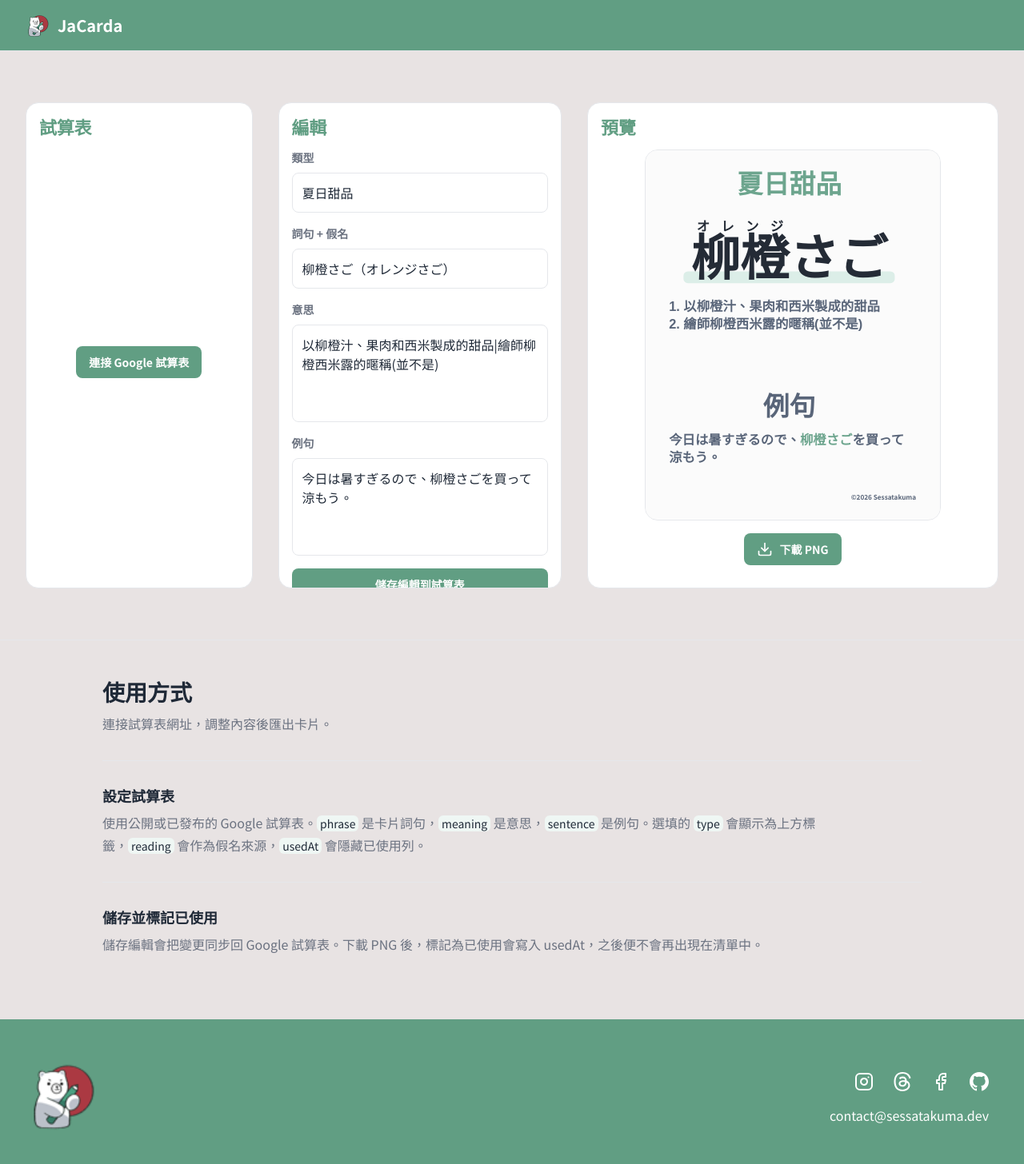
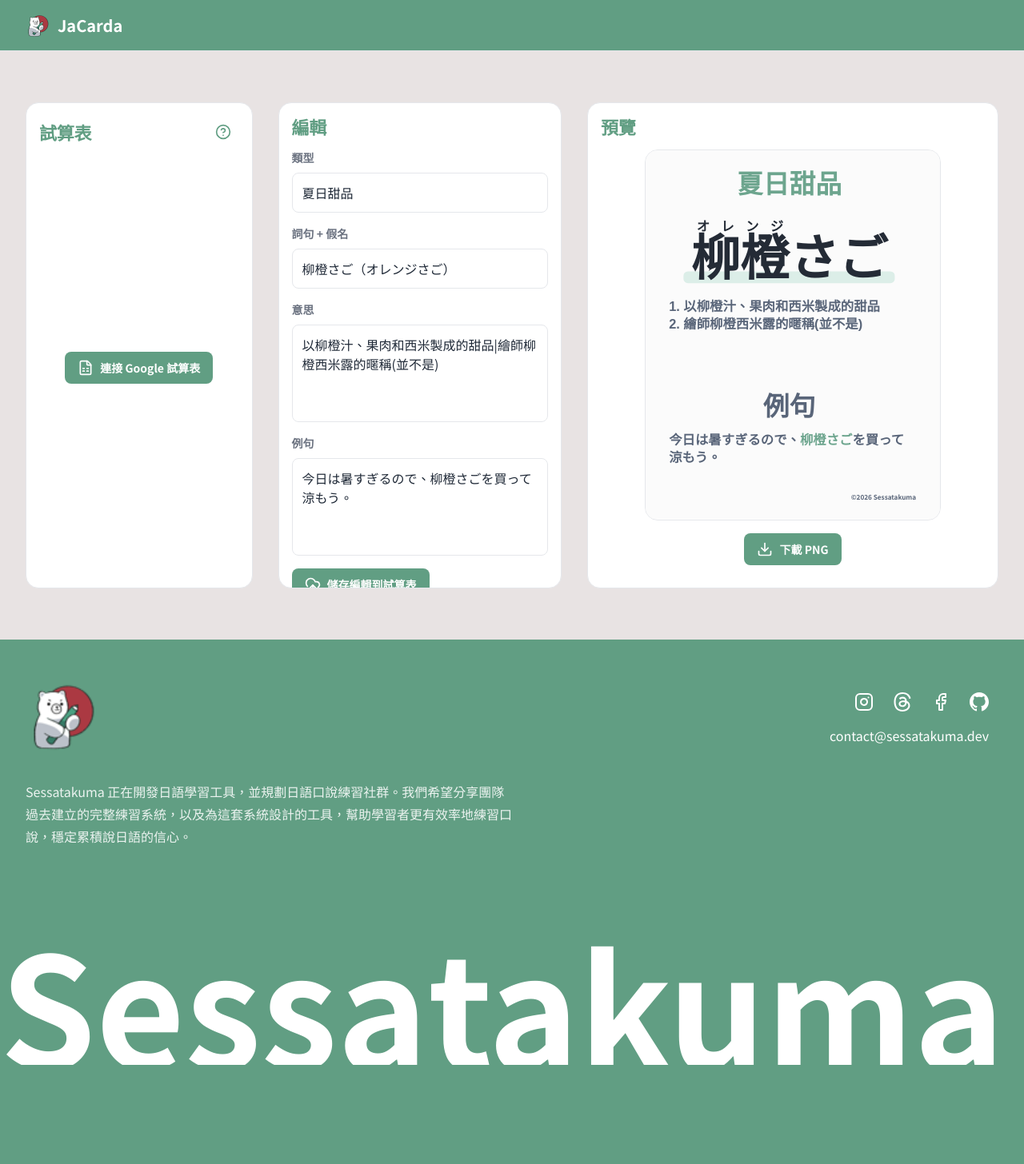
Before and after one commit to sessatakuma/JaCarda, a React (Vite) app: page / in a window 1280 px wide. Shown: the top 1456 px of the page at 80% size. After the commit the page ends 1332 px from the top, so only its background shows below. Built offline with nearby package versions, Linux system fonts and the light colour scheme; a web font is replaced by a local one.

Commit message:
fix: streamline sheet help controls

```diff
--- a/src/components/App.tsx
+++ b/src/components/App.tsx
@@ -6,8 +6,17 @@
     type MouseEvent,
     type ReactNode,
 } from 'react';
-import { Download, Facebook, Instagram, RefreshCw, X } from 'lucide-react';
-import { Trans, useTranslation } from 'react-i18next';
+import {
+    CircleHelp,
+    CloudUpload,
+    Download,
+    Facebook,
+    FileSpreadsheet,
+    Instagram,
+    RefreshCw,
+    X,
+} from 'lucide-react';
+import { useTranslation } from 'react-i18next';
 
 import {
     fetchSheetCards,
@@ -46,6 +55,7 @@
         () => (sheetUrl ? 'loading' : 'ready')
     );
     const [isDialogOpen, setIsDialogOpen] = useState(false);
+    const [isHelpDialogOpen, setIsHelpDialogOpen] = useState(false);
     const [isDownloading, setIsDownloading] = useState(false);
     const [isMarkDialogOpen, setIsMarkDialogOpen] = useState(false);
     const [isSaving, setIsSaving] = useState(false);
@@ -295,7 +305,23 @@
                             className='row-panel'
                             aria-label={t('rows.aria')}
                         >
-                            <PanelTitle>{t('rows.title')}</PanelTitle>
+                            <div className='panel-title-row'>
+                                <PanelTitle>{t('rows.title')}</PanelTitle>
+                                <AppButton
+                                    ariaLabel={t('actions.help')}
+                                    className='panel-help-button'
+                                    icon={
+                                        <CircleHelp
+                                            size={20}
+                                            aria-hidden='true'
+                                        />
+                                    }
+                                    variant='ghost'
+                                    onClick={() => {
+                                        setIsHelpDialogOpen(true);
+                                    }}
+                                />
+                            </div>
                             {sheetUrl ? (
                                 <div className='row-list'>
                                     {unusedCards.map((card, index) => (
@@ -332,6 +358,12 @@
                             ) : (
                                 <div className='sheet-connect-empty'>
                                     <AppButton
+                                        icon={
+                                            <FileSpreadsheet
+                                                size={20}
+                                                aria-hidden='true'
+                                            />
+                                        }
                                         onClick={() => {
                                             setIsDialogOpen(true);
                                         }}
@@ -403,7 +435,11 @@
                                 />
                             </label>
                             <AppButton
+                                className='edit-save-button'
                                 disabled={isSaving}
+                                icon={
+                                    <CloudUpload size={20} aria-hidden='true' />
+                                }
                                 onClick={() => {
                                     void saveEditedCard();
                                 }}
@@ -442,9 +478,30 @@
                         </section>
                     </div>
                 </section>
-                <UsageSection />
             </main>
             <Footer />
+
+            {isHelpDialogOpen ? (
+                <div className='sheet-dialog-backdrop'>
+                    <dialog className='sheet-dialog' open>
+                        <div className='sheet-dialog-content'>
+                            <div className='sheet-dialog-header'>
+                                <h2>{t('rows.helpTitle')}</h2>
+                                <AppButton
+                                    ariaLabel={t('actions.dismiss')}
+                                    className='sheet-dialog-dismiss'
+                                    icon={<X size={20} aria-hidden='true' />}
+                                    variant='ghost'
+                                    onClick={() => {
+                                        setIsHelpDialogOpen(false);
+                                    }}
+                                />
+                            </div>
+                            <p>{t('rows.helpBody')}</p>
+                        </div>
+                    </dialog>
+                </div>
+            ) : null}
 
             {isDialogOpen ? (
                 <div className='sheet-dialog-backdrop'>
@@ -526,42 +583,6 @@
                 </div>
             ) : null}
         </>
-    );
-}
-
-function UsageSection(): JSX.Element {
-    const { t } = useTranslation();
-
-    return (
-        <section className='usage-section' aria-labelledby='usage-title'>
-            <div className='usage-section-inner'>
-                <div className='usage-intro'>
-                    <h2 id='usage-title'>{t('usage.title')}</h2>
-                    <p>{t('usage.intro')}</p>
-                </div>
-
-                <div className='usage-guide' aria-label={t('usage.aria')}>
-                    <article className='usage-guide-row'>
-                        <div className='usage-guide-copy'>
-                            <h3>{t('usage.sheetTitle')}</h3>
-                            <p>
-                                <Trans
-                                    i18nKey='usage.sheetBody'
-                                    components={{ code: <code /> }}
-                                />
-                            </p>
-                        </div>
-                    </article>
-
-                    <article className='usage-guide-row'>
-                        <div className='usage-guide-copy'>
-                            <h3>{t('usage.saveTitle')}</h3>
-                            <p>{t('usage.saveBody')}</p>
-                        </div>
-                    </article>
-                </div>
-            </div>
-        </section>
     );
 }
 
--- a/src/global.css
+++ b/src/global.css
@@ -159,6 +159,7 @@
 
 .edit-panel .button {
     align-self: end;
+    justify-self: start;
     margin-top: auto;
     margin-bottom: var(--space-3);
 }
@@ -173,6 +174,25 @@
     font-weight: 700;
     line-height: 1.2;
     letter-spacing: -0.01em;
+}
+
+.panel-title-row {
+    display: flex;
+    align-items: center;
+    gap: var(--space-3);
+    justify-content: space-between;
+}
+
+.panel-help-button {
+    width: calc(var(--space-6) + var(--space-2));
+    min-width: calc(var(--space-6) + var(--space-2));
+    color: var(--color-accent-green);
+    background: transparent;
+    padding: 0;
+}
+
+.edit-save-button {
+    width: fit-content;
 }
 
 .used-message {
@@ -320,6 +340,11 @@
     background: var(--color-accent-green-light);
 }
 
+.button.panel-help-button {
+    color: var(--color-accent-green);
+    background: transparent;
+}
+
 .button:hover {
     opacity: 0.86;
 }
@@ -396,78 +421,6 @@
     display: flex;
     gap: var(--space-3);
     justify-content: flex-end;
-}
-
-.usage-section {
-    padding: var(--space-7) 0;
-    border-top: 1px solid var(--color-border);
-    background: var(--color-bg-primary);
-}
-
-.usage-section-inner {
-    width: 100%;
-    max-width: var(--size-page-max);
-    margin: 0 auto;
-    padding: 0 var(--space-6);
-}
-
-.usage-intro {
-    display: grid;
-    gap: var(--space-2);
-    padding-bottom: var(--space-6);
-    border-bottom: 1px solid var(--color-border);
-}
-
-.usage-intro h2 {
-    color: var(--color-text-primary);
-    font-size: 1.75rem;
-    line-height: 1.2;
-}
-
-.usage-intro p,
-.usage-guide-copy p {
-    color: var(--color-text-secondary);
-    font-size: 1rem;
-    line-height: 1.75;
-    text-wrap: pretty;
-}
-
-.usage-guide {
-    display: grid;
-    gap: 0;
-}
-
-.usage-guide-row {
-    display: grid;
-    gap: var(--space-3);
-    padding: var(--space-6) 0;
-}
-
-.usage-guide-row + .usage-guide-row {
-    border-top: 1px solid var(--color-border);
-}
-
-.usage-guide-copy {
-    display: grid;
-    align-content: center;
-    gap: var(--space-2);
-    max-width: 56rem;
-}
-
-.usage-guide-copy h3 {
-    color: var(--color-text-primary);
-    font-size: 1.125rem;
-    line-height: 1.3;
-}
-
-.usage-guide-copy code {
-    padding: 0 var(--space-1);
-    color: var(--color-text-primary);
-    border-radius: var(--radius-sm);
-    background: var(--color-accent-green-light);
-    font-family: var(--ff-body);
-    font-size: 0.875rem;
-    white-space: nowrap;
 }
 
 .site-footer {
@@ -612,14 +565,6 @@
 }
 
 @media (min-width: 1024px) {
-    .usage-section-inner {
-        padding-inline: calc((var(--space-7) * 2) + var(--space-6));
-    }
-
-    .usage-intro p {
-        white-space: nowrap;
-    }
-
     .site-footer-inner {
         grid-template-columns: repeat(2, minmax(0, 1fr));
     }
@@ -697,18 +642,6 @@
         flex-direction: column;
     }
 
-    .usage-section-inner {
-        padding: 0 var(--space-4);
-    }
-
-    .usage-intro {
-        padding-bottom: var(--space-5);
-    }
-
-    .usage-guide-row {
-        padding: var(--space-5) 0;
-    }
-
     .site-footer-top {
         display: grid;
         grid-template-columns: auto minmax(0, 1fr);
--- a/src/i18n.ts
+++ b/src/i18n.ts
@@ -12,6 +12,7 @@
                 downloadPng: 'Download PNG',
                 downloading: 'Downloading...',
                 dismiss: 'Dismiss',
+                help: 'Help',
                 markAsUsed: 'Mark "{{phrase}}" as used',
                 notYet: 'Not yet',
                 saveEdit: 'Save edit to sheet',
@@ -59,6 +60,9 @@
             },
             rows: {
                 aria: 'Sheet rows',
+                helpBody:
+                    'Columns: phrase is the word, meaning is the definition, sentence is the example, type is the top label, reading is furigana, and usedAt hides used rows. Save syncs edits to Google Sheets.',
+                helpTitle: 'Sheet help',
                 noReading: 'No reading',
                 title: 'Sheet',
                 untitled: 'Untitled card',
@@ -75,17 +79,6 @@
             studio: {
                 aria: 'Card studio',
             },
-            usage: {
-                aria: 'Usage guide',
-                intro: 'Connect the Sheet URL, adjust the content, then export the card.',
-                saveBody:
-                    'Save edit syncs changes back to Google Sheets. After downloading a PNG, Mark as used writes usedAt, so the row no longer appears in the list.',
-                saveTitle: 'Save and mark used',
-                sheetBody:
-                    'Use a public or published Google Sheet. <code>phrase</code> is the card word, <code>meaning</code> is the definition, and <code>sentence</code> is the example sentence. Optional <code>type</code> sets the top label, <code>reading</code> sets furigana, and <code>usedAt</code> hides used rows.',
-                sheetTitle: 'Set up the Sheet',
-                title: 'Usage',
-            },
         },
     },
     'zh-Hant': {
@@ -97,6 +90,7 @@
                 downloadPng: '下載 PNG',
                 downloading: '下載中...',
                 dismiss: '關閉',
+                help: '說明',
                 markAsUsed: '將「{{phrase}}」標記為已使用',
                 notYet: '還不要',
                 saveEdit: '儲存編輯到試算表',
@@ -144,6 +138,9 @@
             },
             rows: {
                 aria: '試算表列',
+                helpBody:
+                    '欄位：phrase 是詞句，meaning 是意思，sentence 是例句，type 是上方標籤，reading 是假名來源，usedAt 會隱藏已使用列。儲存會同步回 Google 試算表。',
+                helpTitle: '試算表說明',
                 noReading: '沒有讀音',
                 title: '試算表',
                 untitled: '未命名卡片',
@@ -160,17 +157,6 @@
             studio: {
                 aria: '卡片工作區',
             },
-            usage: {
-                aria: '使用方式說明',
-                intro: '連接試算表網址，調整內容後匯出卡片。',
-                saveBody:
-                    '儲存編輯會把變更同步回 Google 試算表。下載 PNG 後，標記為已使用會寫入 usedAt，之後便不會再出現在清單中。',
-                saveTitle: '儲存並標記已使用',
-                sheetBody:
-                    '使用公開或已發布的 Google 試算表。<code>phrase</code> 是卡片詞句，<code>meaning</code> 是意思，<code>sentence</code> 是例句。選填的 <code>type</code> 會顯示為上方標籤，<code>reading</code> 會作為假名來源，<code>usedAt</code> 會隱藏已使用列。',
-                sheetTitle: '設定試算表',
-                title: '使用方式',
-            },
         },
     },
 } as const;
```
